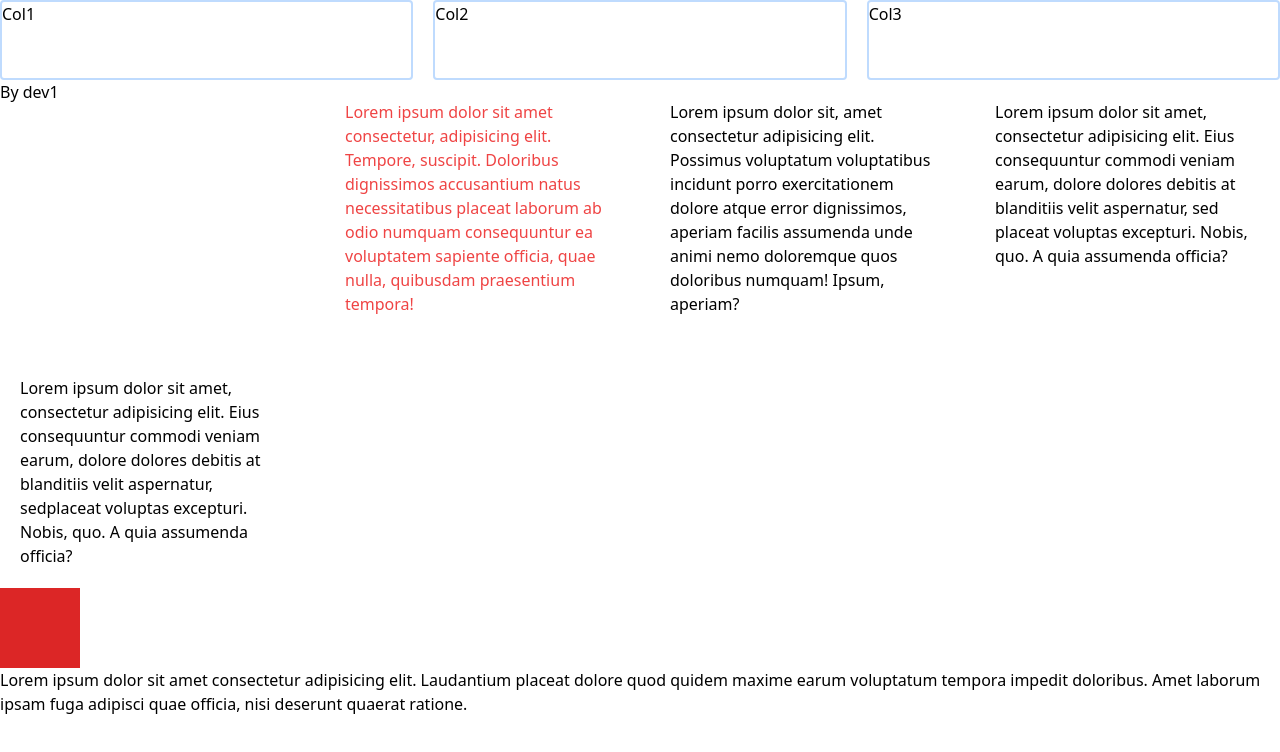
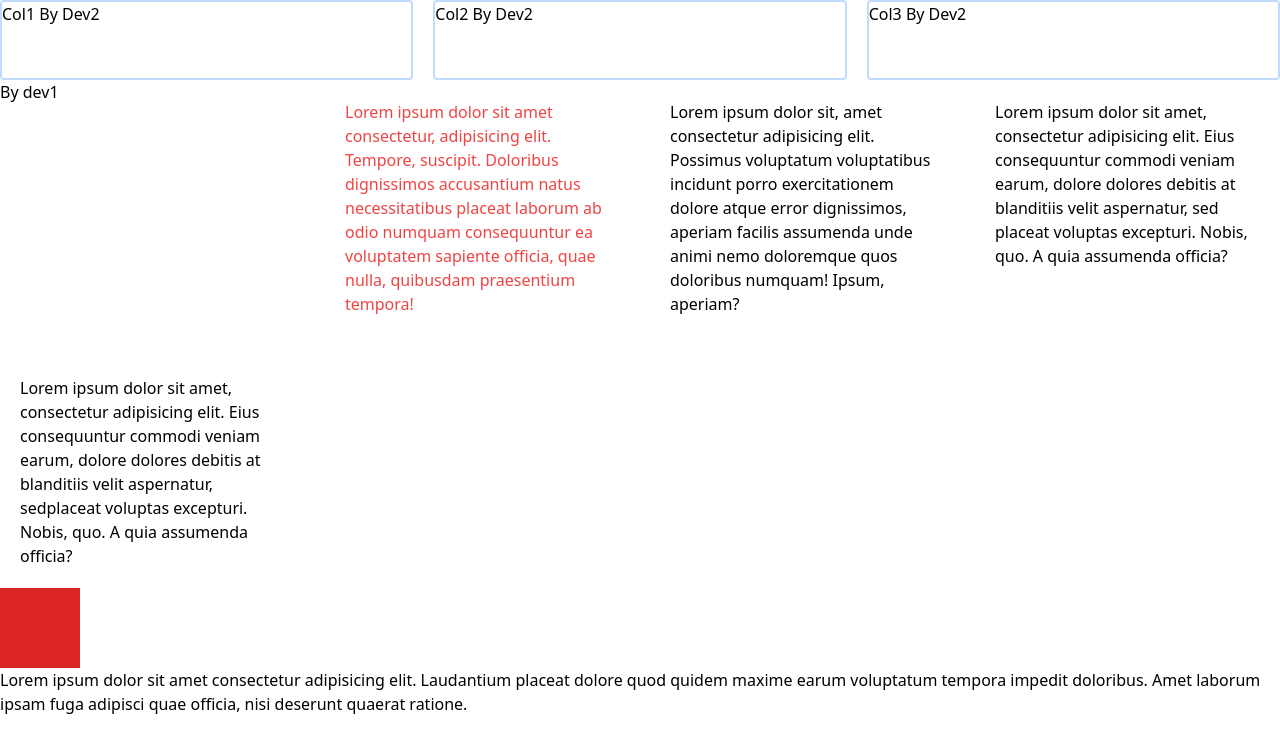
Before and after one commit to MyatNoeNwe19/tailwind3, a website: page src/index.html in a window 1280 px wide. Drawn offline with Linux system fonts and the light colour scheme.

Commit message:
updated dev2

```diff
--- a/src/index.html
+++ b/src/index.html
@@ -10,13 +10,13 @@
     <section>
         <div class="w-full grid grid-cols-3 gap-5 m-auto">
             <div class="border-blue-200 border-2 h-20 rounded">
-                Col1
+                Col1 By Dev2
             </div>
             <div class="border-blue-200 border-2 h-20 rounded">
-                Col2
+                Col2 By Dev2
             </div>
             <div class="border-blue-200 border-2 h-20 rounded">
-                Col3
+                Col3 By Dev2
             </div>
         </div>
     </section>
```
